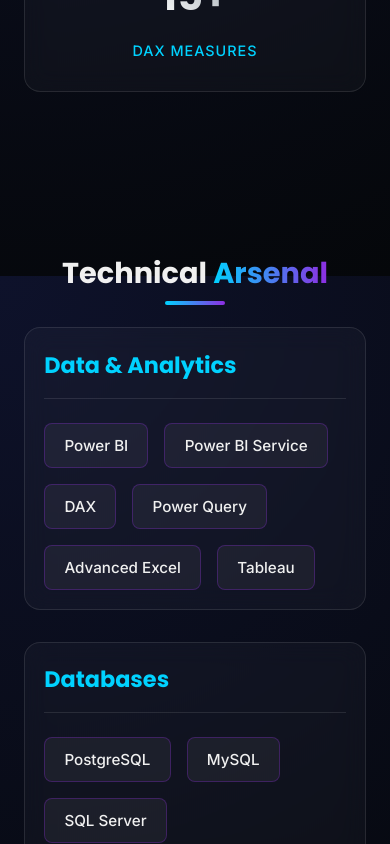
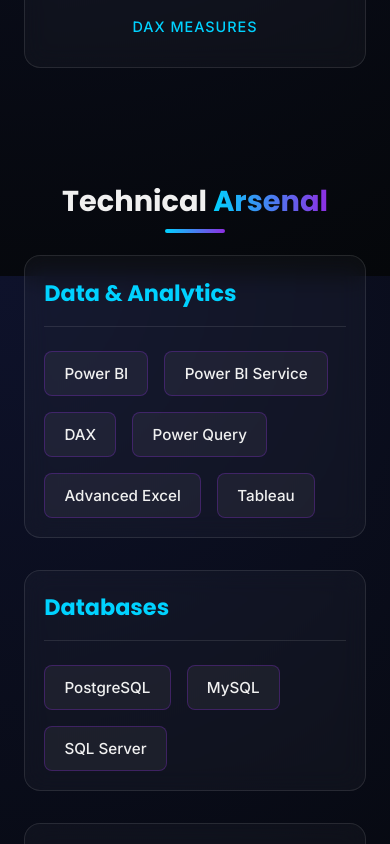
Before and after one commit to RakeshSahu09/portfolio-rakesh, a React (Vite) app: page / in a window 390 px wide. Shown: the part 3100-3944 px from the top of the page. Built offline with nearby package versions, Linux system fonts and the light colour scheme.

Commit message:
style: slightly reduce vertical section padding

```diff
--- a/src/index.css
+++ b/src/index.css
@@ -163,8 +163,8 @@
 }
 
 .section {
-  padding-top: 6rem;
-  padding-bottom: 6rem;
+  padding-top: 4.5rem;
+  padding-bottom: 4.5rem;
   position: relative;
   z-index: 10;
 }
@@ -275,8 +275,8 @@
 
 @media (max-width: 768px) {
   .section {
-    padding-top: 5rem;
-    padding-bottom: 5rem;
+    padding-top: 3.5rem;
+    padding-bottom: 3.5rem;
   }
 
   .section-title {
```
